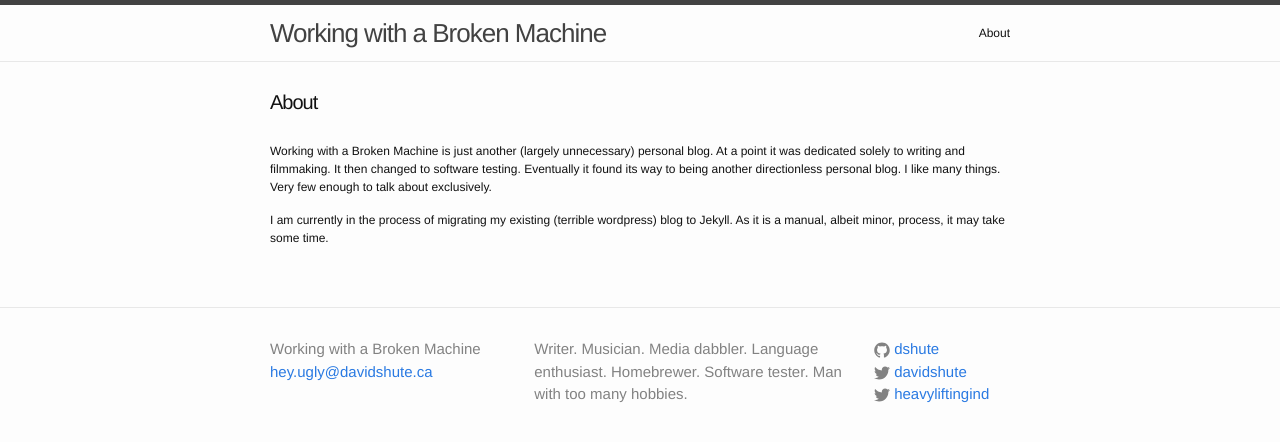
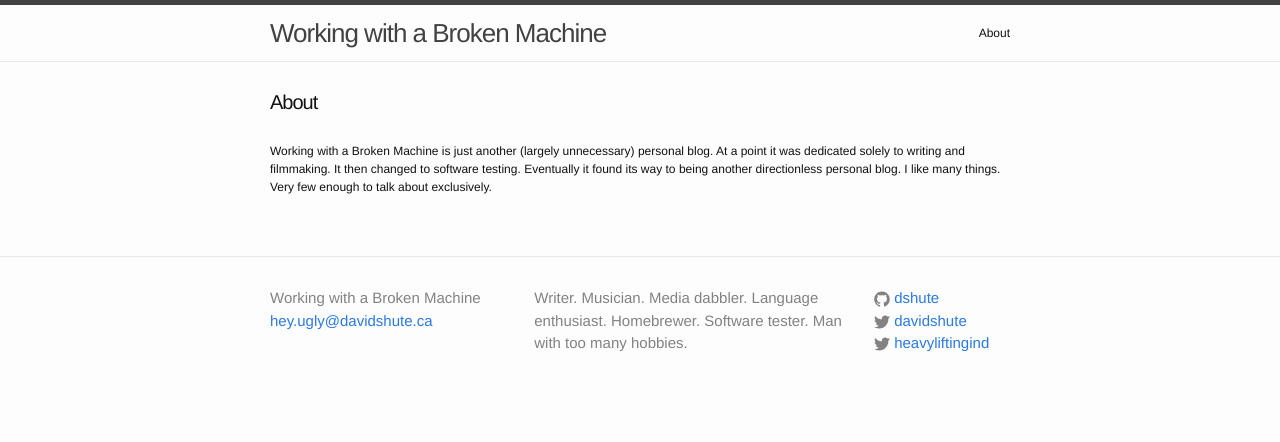
Before and after one commit to dshute/dshute.github.io, a Jekyll site: the page built from about.md, in a window 1280 px wide. Shown: the top 442 px of the page. Built offline with Jekyll 4.4.1, drawn with Linux system fonts in a browser that asks for light colours.

Commit message:
minor about revision

```diff
--- a/about.md
+++ b/about.md
@@ -5,5 +5,3 @@ permalink: /about/
 ---
 
 Working with a Broken Machine is just another (largely unnecessary) personal blog. At a point it was dedicated solely to writing and filmmaking. It then changed to software testing. Eventually it found its way to being another directionless personal blog. I like many things. Very few enough to talk about exclusively.
-
-I am currently in the process of migrating my existing (terrible wordpress) blog to Jekyll. As it is a manual, albeit minor, process, it may take some time.
```
